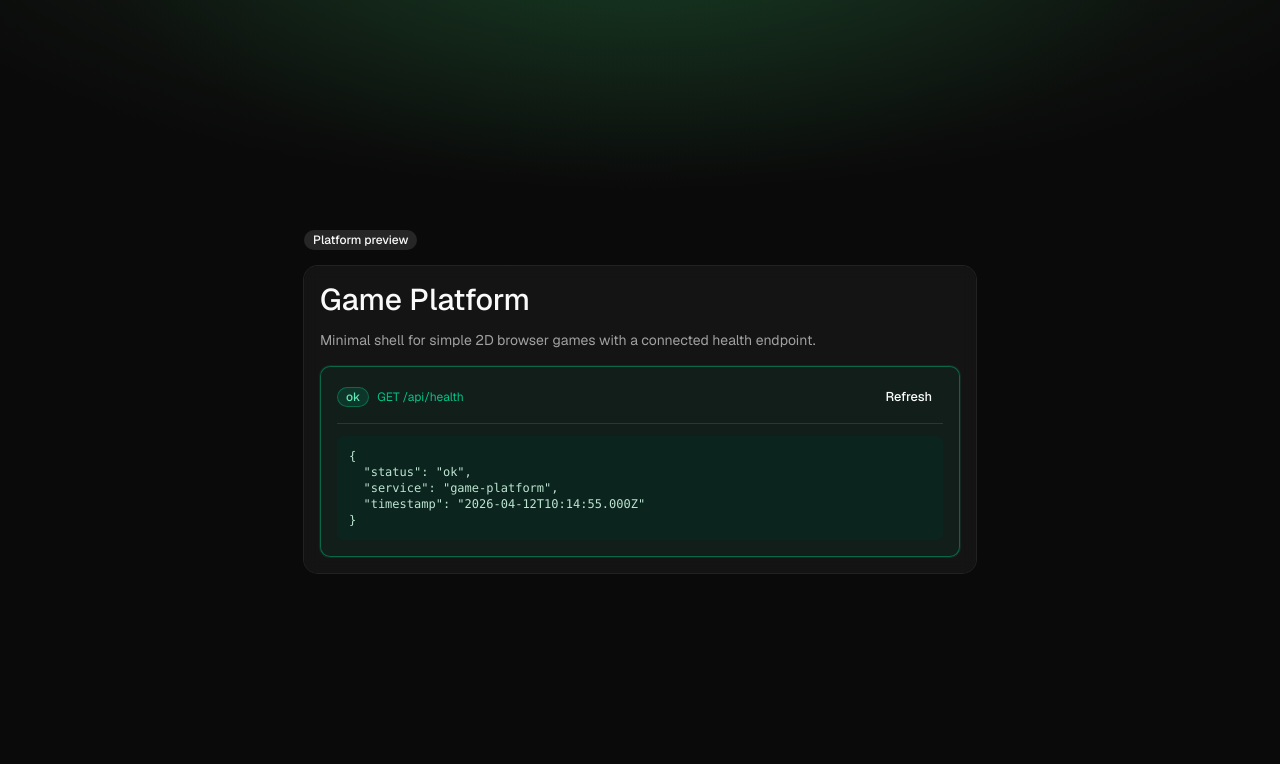
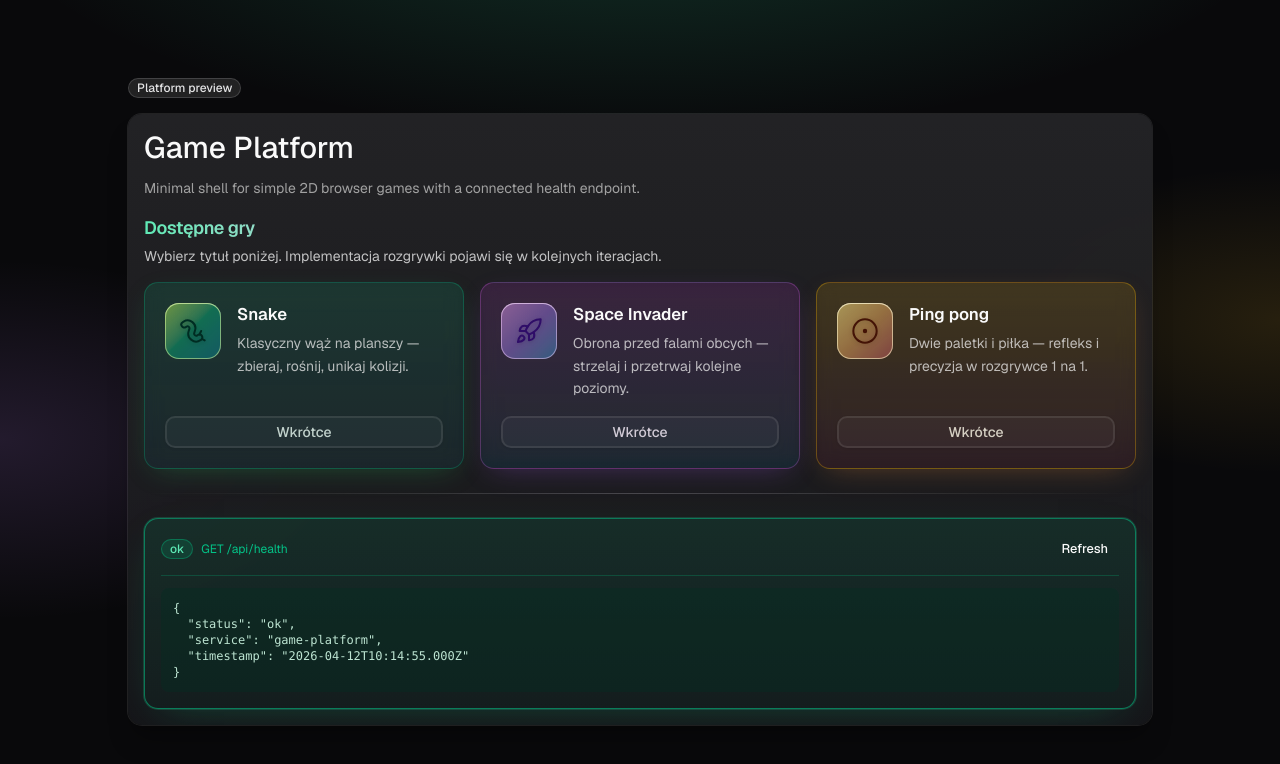
Before and after one commit to mwollek/game-platform, a Next.js app: page / in a window 1280 px wide. Shown: the top 764 px of the page. Built offline with nearby package versions, Linux system fonts and the light colour scheme.

Commit message:
init board game

```diff
--- /dev/null
+++ b/src/app/games-panel.tsx
@@ -0,0 +1,116 @@
+import { Button } from "@/components/ui/button";
+import { type GameId, GAMES } from "@/lib/games";
+import { cn } from "@/lib/utils";
+import { CircleDot, Rocket, Worm } from "lucide-react";
+import type { LucideIcon } from "lucide-react";
+
+const gameVisual: Record<
+	GameId,
+	{
+		Icon: LucideIcon;
+		tileClass: string;
+		iconClass: string;
+		cardClass: string;
+		buttonClass: string;
+	}
+> = {
+	snake: {
+		Icon: Worm,
+		tileClass:
+			"bg-gradient-to-br from-lime-300/50 via-emerald-400/35 to-cyan-500/30 ring-lime-200/55 shadow-[inset_0_1px_0_0_rgba(255,255,255,0.35)]",
+		iconClass: "text-emerald-950 drop-shadow-sm",
+		cardClass:
+			"border-emerald-400/25 bg-gradient-to-b from-emerald-500/[0.14] to-cyan-500/[0.06] shadow-[0_8px_30px_-12px_rgba(34,197,94,0.35)]",
+		buttonClass:
+			"border-emerald-400/55 bg-emerald-500/20 text-emerald-50 hover:bg-emerald-500/30 dark:text-emerald-50",
+	},
+	"space-invader": {
+		Icon: Rocket,
+		tileClass:
+			"bg-gradient-to-br from-fuchsia-300/45 via-violet-400/40 to-sky-400/35 ring-fuchsia-200/50 shadow-[inset_0_1px_0_0_rgba(255,255,255,0.35)]",
+		iconClass: "text-violet-950 drop-shadow-sm",
+		cardClass:
+			"border-fuchsia-400/25 bg-gradient-to-b from-fuchsia-500/[0.12] to-sky-500/[0.08] shadow-[0_8px_30px_-12px_rgba(168,85,247,0.35)]",
+		buttonClass:
+			"border-fuchsia-400/55 bg-fuchsia-500/20 text-fuchsia-50 hover:bg-fuchsia-500/30 dark:text-fuchsia-50",
+	},
+	"ping-pong": {
+		Icon: CircleDot,
+		tileClass:
+			"bg-gradient-to-br from-amber-200/55 via-orange-300/45 to-rose-400/35 ring-amber-100/60 shadow-[inset_0_1px_0_0_rgba(255,255,255,0.4)]",
+		iconClass: "text-orange-950 drop-shadow-sm",
+		cardClass:
+			"border-amber-400/30 bg-gradient-to-b from-amber-400/[0.14] to-rose-500/[0.07] shadow-[0_8px_30px_-12px_rgba(251,146,60,0.35)]",
+		buttonClass: "border-amber-400/55 bg-amber-500/25 text-amber-50 hover:bg-amber-500/35",
+	},
+};
+
+export function GamesPanel() {
+	return (
+		<div data-testid="games-panel" className="space-y-4">
+			<div className="space-y-1">
+				<h2 className="bg-gradient-to-r from-emerald-300 via-fuchsia-300 to-amber-300 bg-clip-text text-base font-semibold tracking-tight text-transparent sm:text-lg">
+					Dostępne gry
+				</h2>
+				<p className="text-xs text-foreground/75 sm:text-sm">
+					Wybierz tytuł poniżej. Implementacja rozgrywki pojawi się w kolejnych
+					iteracjach.
+				</p>
+			</div>
+			<ul className={cn("grid gap-3 sm:gap-4", "grid-cols-1 sm:grid-cols-2 xl:grid-cols-3")}>
+				{GAMES.map((game) => {
+					const { Icon, tileClass, iconClass, cardClass, buttonClass } =
+						gameVisual[game.id];
+					return (
+						<li key={game.id} className="flex h-full min-h-0">
+							<article
+								className={cn(
+									"flex h-full min-h-0 w-full flex-col gap-4 rounded-xl border p-4 backdrop-blur-sm",
+									"transition-[border-color,box-shadow,transform] duration-200 sm:p-5",
+									"hover:-translate-y-0.5 hover:shadow-lg",
+									cardClass
+								)}
+							>
+								<div className="flex min-h-0 gap-3 sm:gap-4">
+									<div
+										className={cn(
+											"flex size-12 shrink-0 items-center justify-center rounded-xl ring-1 ring-inset sm:size-14",
+											tileClass
+										)}
+									>
+										<Icon
+											className={cn("size-6 sm:size-7", iconClass)}
+											strokeWidth={1.75}
+											aria-hidden
+										/>
+									</div>
+									<div className="min-w-0 flex-1 space-y-1.5">
+										<h3 className="text-base font-semibold leading-snug text-foreground sm:text-[1.05rem]">
+											{game.title}
+										</h3>
+										<p className="text-xs leading-relaxed text-foreground/70 sm:text-sm">
+											{game.description}
+										</p>
+									</div>
+								</div>
+								<Button
+									type="button"
+									variant="outline"
+									className={cn(
+										"mt-auto w-full border-2 font-medium shadow-sm",
+										"disabled:pointer-events-none disabled:opacity-80",
+										buttonClass
+									)}
+									disabled
+									aria-disabled
+								>
+									Wkrótce
+								</Button>
+							</article>
+						</li>
+					);
+				})}
+			</ul>
+		</div>
+	);
+}
--- a/src/app/health-status.tsx
+++ b/src/app/health-status.tsx
@@ -19,12 +19,12 @@ export function HealthStatus() {
 		<div
 			data-testid="health-panel"
 			className={cn(
-				"space-y-3 rounded-lg border bg-background/50 p-4 transition-colors",
+				"space-y-3 rounded-xl border bg-background/50 p-4 transition-colors",
 				isHealthy &&
-					"border-emerald-500/45 bg-emerald-500/[0.07] shadow-[0_0_0_1px_rgba(16,185,129,0.12)]",
+					"border-emerald-400/50 bg-gradient-to-b from-emerald-500/[0.12] to-emerald-600/[0.06] shadow-[0_0_0_1px_rgba(52,211,153,0.2),0_12px_40px_-18px_rgba(16,185,129,0.35)]",
 				isUnhealthy &&
 					"border-red-500/45 bg-red-500/[0.07] shadow-[0_0_0_1px_rgba(239,68,68,0.12)]",
-				!isHealthy && !isUnhealthy && "border-border/70"
+				!isHealthy && !isUnhealthy && "border-white/10"
 			)}
 		>
 			<div className="flex items-center justify-between gap-3">
--- a/src/app/page.tsx
+++ b/src/app/page.tsx
@@ -1,16 +1,33 @@
+import { GamesPanel } from "./games-panel";
 import { HealthStatus } from "./health-status";
 import { Badge } from "@/components/ui/badge";
 import { Card, CardContent, CardDescription, CardHeader, CardTitle } from "@/components/ui/card";
+import { Separator } from "@/components/ui/separator";
 
 export default function Home() {
 	return (
-		<main className="relative flex min-h-screen items-center justify-center px-4 py-12">
-			<div className="pointer-events-none absolute inset-0 -z-10 bg-[radial-gradient(ellipse_80%_60%_at_50%_-10%,rgba(34,197,94,0.16),transparent_55%)]" />
-			<section className="w-full max-w-2xl space-y-4">
-				<Badge variant="secondary" className="rounded-full">
+		<main className="relative flex min-h-screen items-center justify-center px-4 py-8 sm:py-12">
+			<div className="pointer-events-none absolute inset-0 -z-10 bg-zinc-950" aria-hidden />
+			<div
+				className="pointer-events-none absolute inset-0 -z-10 bg-[radial-gradient(ellipse_90%_55%_at_50%_-15%,rgba(52,211,153,0.22),transparent_58%)]"
+				aria-hidden
+			/>
+			<div
+				className="pointer-events-none absolute inset-0 -z-10 bg-[radial-gradient(ellipse_55%_45%_at_0%_55%,rgba(192,132,252,0.14),transparent_50%)]"
+				aria-hidden
+			/>
+			<div
+				className="pointer-events-none absolute inset-0 -z-10 bg-[radial-gradient(ellipse_50%_40%_at_100%_40%,rgba(251,191,36,0.12),transparent_48%)]"
+				aria-hidden
+			/>
+			<section className="w-full max-w-2xl space-y-4 xl:max-w-5xl">
+				<Badge
+					variant="secondary"
+					className="rounded-full border border-white/15 bg-white/10 text-foreground/90 backdrop-blur-sm"
+				>
 					Platform preview
 				</Badge>
-				<Card className="border-border/60 bg-card/80 backdrop-blur">
+				<Card className="border-white/12 bg-gradient-to-b from-zinc-800/85 to-zinc-900/90 shadow-xl shadow-black/25 backdrop-blur-md">
 					<CardHeader className="space-y-2">
 						<CardTitle className="text-2xl sm:text-3xl">Game Platform</CardTitle>
 						<CardDescription>
@@ -18,7 +35,9 @@ export default function Home() {
 							endpoint.
 						</CardDescription>
 					</CardHeader>
-					<CardContent>
+					<CardContent className="space-y-6">
+						<GamesPanel />
+						<Separator className="bg-gradient-to-r from-transparent via-white/20 to-transparent" />
 						<HealthStatus />
 					</CardContent>
 				</Card>
--- /dev/null
+++ b/src/lib/games.ts
@@ -0,0 +1,25 @@
+export type GameId = "snake" | "space-invader" | "ping-pong";
+
+export type GameListItem = {
+	id: GameId;
+	title: string;
+	description: string;
+};
+
+export const GAMES: readonly GameListItem[] = [
+	{
+		id: "snake",
+		title: "Snake",
+		description: "Klasyczny wąż na planszy — zbieraj, rośnij, unikaj kolizji.",
+	},
+	{
+		id: "space-invader",
+		title: "Space Invader",
+		description: "Obrona przed falami obcych — strzelaj i przetrwaj kolejne poziomy.",
+	},
+	{
+		id: "ping-pong",
+		title: "Ping pong",
+		description: "Dwie paletki i piłka — refleks i precyzja w rozgrywce 1 na 1.",
+	},
+];
```
Also changed, not shown: 1 other file (tests, documents, lock files or other folders).
